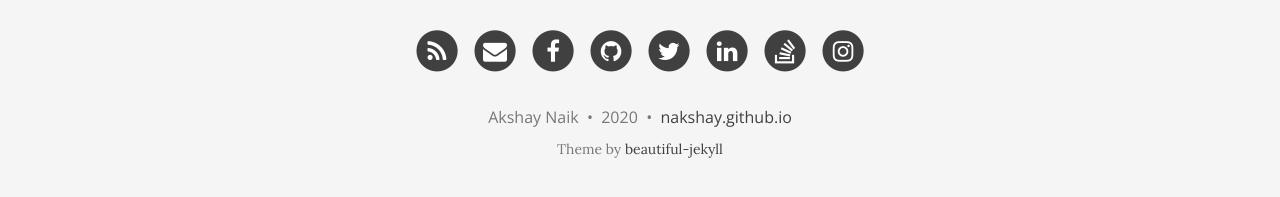
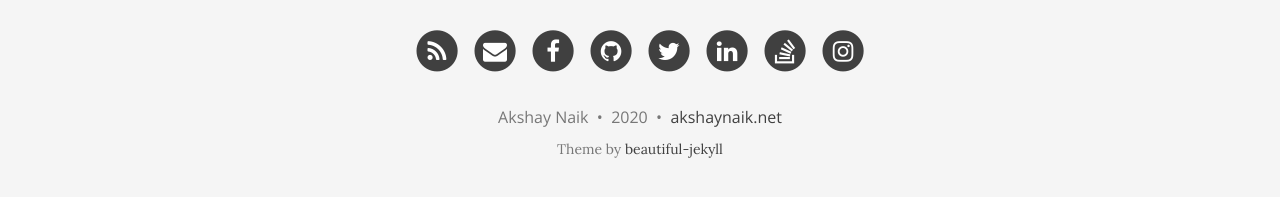
Before and after one commit to nakshay/nakshay.github.io, a Jekyll site: the page built from aboutme.md, in a window 1280 px wide. Shown: the part 476-673 px from the top of the page. Built offline with Jekyll 4.4.1, drawn with Linux system fonts in a browser that asks for light colours; nearby versions of some CDN libraries; some of the changed lines change nothing that is shown.

Commit message:
Update _config.yml

```diff
--- a/_config.yml
+++ b/_config.yml
@@ -23,8 +23,8 @@ navbar-links:
   About Me: "aboutme"
   Projects: "projects"
   Explore:
-    - Link 1: "https://nakshay.github.io/"
-    - Link 2: "https://nakshay.github.io/"
+    - Link 1: "http://akshaynaik.net"
+    - Link 2: "http://akshaynaik.net"
 
 
 # Image to show in the navigation bar - image must be a square (width = height)
@@ -94,7 +94,7 @@ share-links-active:
 
 # How to display the link to the website in the footer
 # Remove this if you don't want a link in the footer
-url-pretty: "nakshay.github.io"  # eg. "deanattali.com/beautiful-jekyll"
+url-pretty: "akshaynaik.net"  # eg. "deanattali.com/beautiful-jekyll"
 
 # --- Web Statistics Section --- #
 
```
